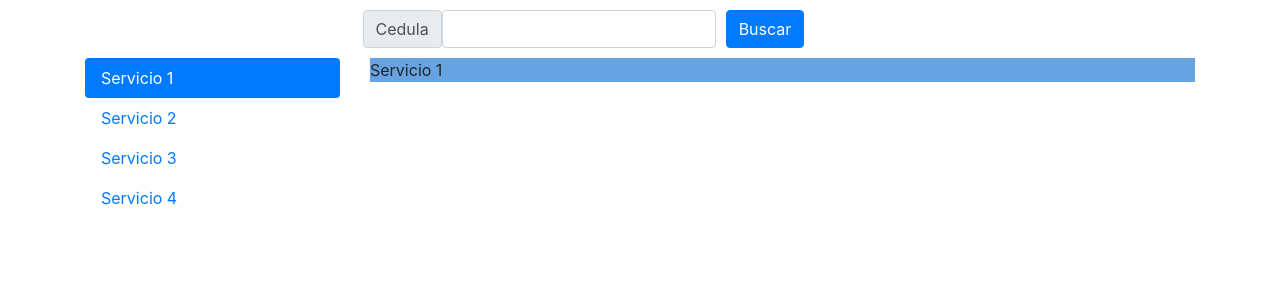
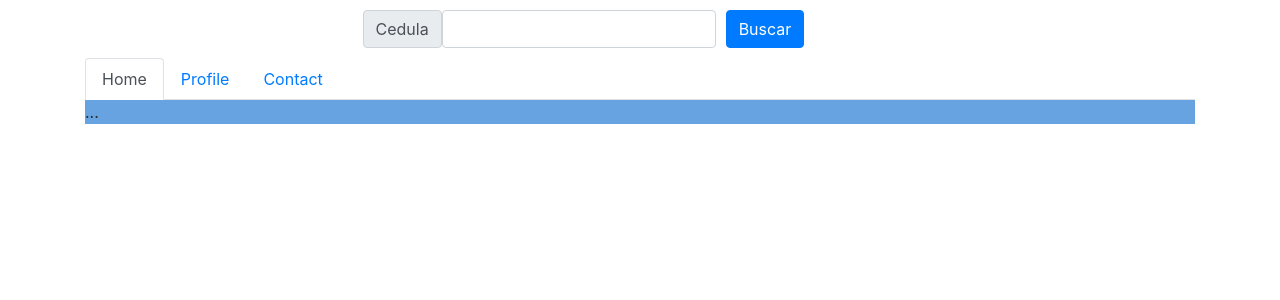
Before and after one commit to juank8911/appWebLanzada, an Angular app: page /buscarcita in a window 1280 px wide. Shown: the top 300 px of the page. Built offline with nearby package versions, Linux system fonts and the light colour scheme.

Commit message:
pestañas

```diff
--- a/src/app/components/buscar-cita/buscar-cita.component.html
+++ b/src/app/components/buscar-cita/buscar-cita.component.html
@@ -9,22 +9,16 @@
         </div>
       </div>
       </div>
-    <div class="row">
-        <div class="col-3">
-          <div class="nav flex-column nav-pills" id="v-pills-tab" role="tablist" aria-orientation="vertical">
-            <a class="nav-link active" id="v-pills-home-tab" data-toggle="pill" href="#v-pills-home" role="tab" aria-controls="v-pills-home" aria-selected="true">Servicio 1</a>
-            <a class="nav-link" id="v-pills-profile-tab" data-toggle="pill" href="#v-pills-profile" role="tab" aria-controls="v-pills-profile" aria-selected="false">Servicio 2</a>
-            <a class="nav-link" id="v-pills-messages-tab" data-toggle="pill" href="#v-pills-messages" role="tab" aria-controls="v-pills-messages" aria-selected="false">Servicio 3</a>
-            <a class="nav-link" id="v-pills-settings-tab" data-toggle="pill" href="#v-pills-settings" role="tab" aria-controls="v-pills-settings" aria-selected="false">Servicio 4</a>
+      <nav>
+          <div class="nav nav-tabs" id="nav-tab" role="tablist">
+            <a class="nav-item nav-link active" id="nav-home-tab" data-toggle="tab" href="#nav-home" role="tab" aria-controls="nav-home" aria-selected="true">Home</a>
+            <a class="nav-item nav-link" id="nav-profile-tab" data-toggle="tab" href="#nav-profile" role="tab" aria-controls="nav-profile" aria-selected="false">Profile</a>
+            <a class="nav-item nav-link" id="nav-contact-tab" data-toggle="tab" href="#nav-contact" role="tab" aria-controls="nav-contact" aria-selected="false">Contact</a>
           </div>
+        </nav>
+        <div class="tab-content" id="nav-tabContent">
+          <div class="tab-pane fade show active" id="nav-home" role="tabpanel" aria-labelledby="nav-home-tab">...</div>
+          <div class="tab-pane fade" id="nav-profile" role="tabpanel" aria-labelledby="nav-profile-tab">...</div>
+          <div class="tab-pane fade" id="nav-contact" role="tabpanel" aria-labelledby="nav-contact-tab">...</div>
         </div>
-        <div class="col-9">
-          <div class="tab-content" id="v-pills-tabContent">
-            <div class="tab-pane fade show active" id="v-pills-home" role="tabpanel" aria-labelledby="v-pills-home-tab">Servicio 1</div>
-            <div class="tab-pane fade" id="v-pills-profile" role="tabpanel" aria-labelledby="v-pills-profile-tab">Servicio 2</div>
-            <div class="tab-pane fade" id="v-pills-messages" role="tabpanel" aria-labelledby="v-pills-messages-tab">...</div>
-            <div class="tab-pane fade" id="v-pills-settings" role="tabpanel" aria-labelledby="v-pills-settings-tab">...</div>
-          </div>
-        </div>
-      </div>
 </div>
```
